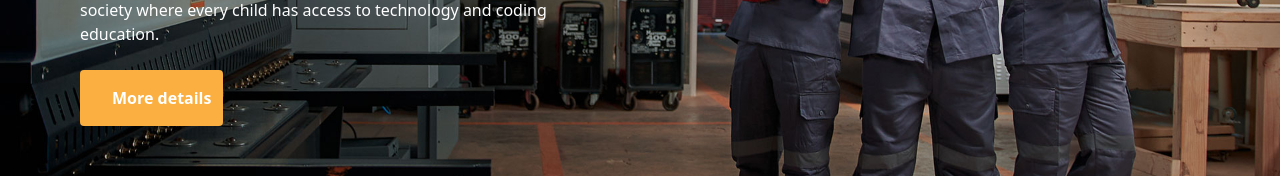
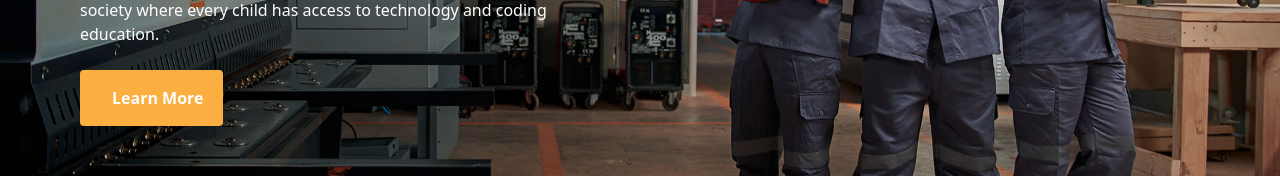
Before and after one commit to NextHubImpact/console-ghana, a React (Vite) app: page / in a window 1280 px wide. Shown: the part 450-626 px from the top of the page. Built offline with nearby package versions, Linux system fonts and the light colour scheme.

Commit message:
hero button updated

```diff
--- a/src/components/Hero.jsx
+++ b/src/components/Hero.jsx
@@ -19,7 +19,7 @@ const Hero = ({}) => {
           img: slide1,
           title: "Conntecting the Unconnected.",
           article: 'Welcome to Rural Code Camp, a Not for Profit Organisation based in Ghana , empowering kids and youth in Rural communities with Digital literacy. Join us in our journey to create a digitally inclusive society where every child has access to technology and coding education.',
-          link: "More details",
+          link: "Learn More",
           icon: <IoArrowForward className="text-red-700" />,
         },
 
```
